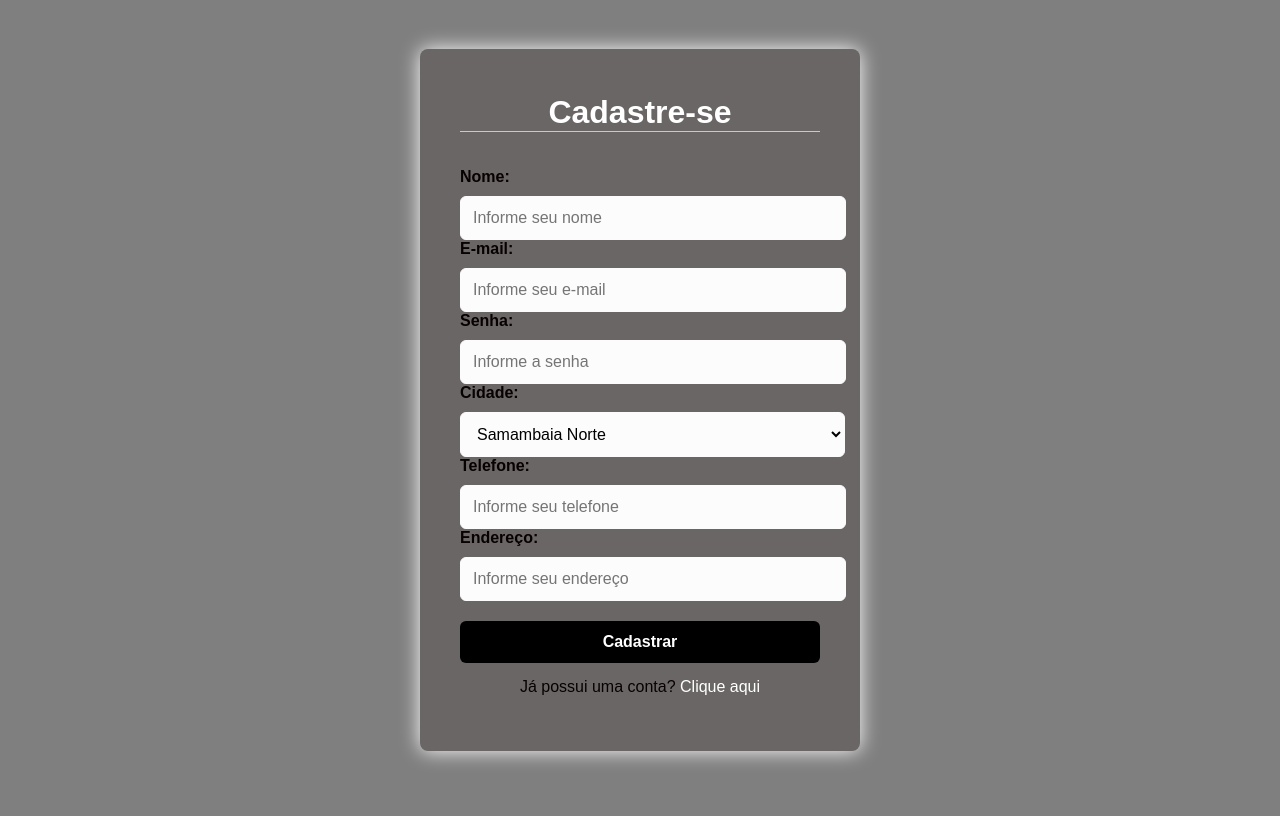
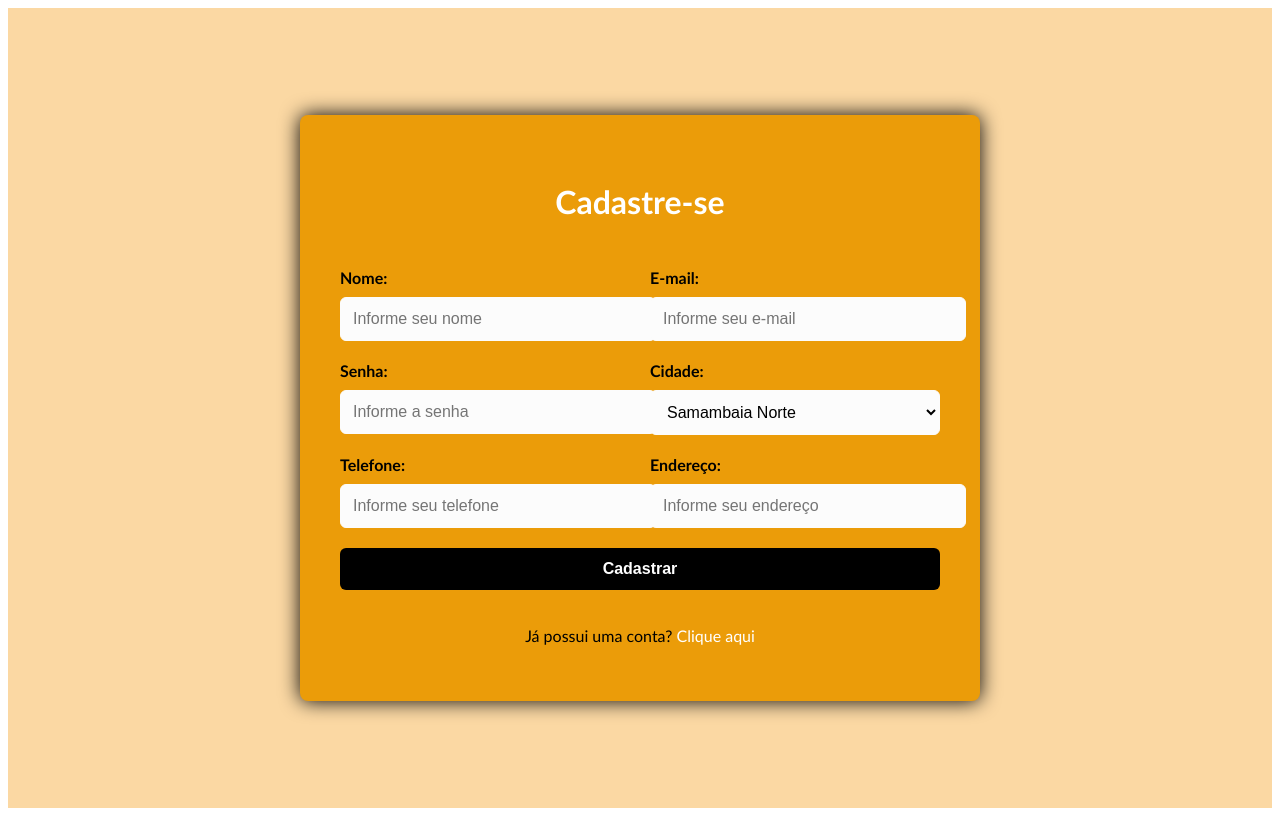
Before and after one commit to leandro4040/cadastro, a PHP site: page / in a window 1280 px wide. Before the commit the page ends 763 px from the top, so only its background shows below. Run offline with PHP 8.4, Linux system fonts and the light colour scheme.

Commit message:
Update cadastrar.css

```diff
--- a/cadastrar.css
+++ b/cadastrar.css
@@ -1,130 +1,75 @@
-/* Define o estilo do corpo da página */
-body {
-    font-family: Arial, sans-serif; /* Define a fonte padrão */
-    margin: 0; /* Remove a margem padrão */
-    padding: 0; /* Remove o preenchimento padrão */
-    background-image: url(''); /* Define a imagem de fundo */
+/* Estilo geral do formulário */
+        .register {
+            display: flex;
+            justify-content: center;
+            align-items: center;
+            min-height: 100vh;
+            background: rgba(248, 178, 72, 0.5);
+            font-family: 'Gill Sans', 'Gill Sans MT', Calibri, 'Trebuchet MS', sans-serif;
         }
 
-/* Define o estilo do contêiner de registro */
-.register {
-    display: flex; /* Usa flexbox para layout */
-    align-items: center; /* Alinha os itens ao centro verticalmente */
-    justify-content: center; /* Alinha os itens ao centro horizontalmente */
-    min-height: 100vh; /* Define a altura mínima como 100% da altura da viewport */
-    background: rgba(0, 0, 0, 0.5); /* Define um fundo semi-transparente */
-    font-family: 'Poppins', sans-serif; /* Define a fonte para o contêiner */
+        form {
+            display: grid;
+            grid-template-columns: 1fr 1fr; /* Divide em duas colunas */
+            grid-gap: 20px; /* Espaçamento entre as colunas */
+            width: 600px;
+            background: #eb9c09;
+            padding: 40px;
+            border-radius: 8px;
+            box-shadow: 0 0 20px 0 #000000;
         }
 
-/* Define o estilo do formulário dentro do contêiner de registro */
-.register form {
-    width: 360px; /* Define a largura do formulário */
-    background: #6b6666; /* Define a cor de fundo do formulário */
-    padding: 40px; /* Define o preenchimento interno */
-    border-radius: 8px; /* Arredonda os cantos */
-    box-shadow: 0 0 20px 0 #ffffff; /* Adiciona uma sombra ao redor do formulário */
+        form h2 {
+            color: #ffffff;
+            font-size: 2em;
+            font-weight: 600;
+            text-align: center;
+            grid-column: span 2; /* Faz com que o título ocupe as duas colunas */
         }
 
-/* Define o estilo do botão "Continuar" */
-.register input[type="button"] {
-    width: 100%; /* Define a largura como 100% do contêiner pai */
-    padding: 12px; /* Define o preenchimento interno */
-    border: none; /* Remove a borda */
-    border-radius: 6px; /* Arredonda os cantos */
-    background: #000000; /* Define a cor de fundo */
-    color: #ffffff; /* Define a cor do texto */
-    font-size: 1em; /* Define o tamanho da fonte */
-    font-weight: bold; /* Define a espessura da fonte */
-    cursor: pointer; /* Define o cursor como ponteiro */
-    margin-top: 20px; /* Define a margem superior */
+        /* Estilo dos campos de entrada */
+        input[type="text"],
+        input[type="password"],
+        select {
+            width: 100%;
+            padding: 12px;
+            margin-top: 10px;
+            background: rgb(252, 252, 252);
+            border: 1px solid rgb(252, 252, 252);
+            border-radius: 6px;
+            font-size: 1em;
         }
 
-/* Define o estilo do botão "Continuar" quando o mouse está sobre ele */
-.register input[type="button"]:hover {
-    background: #6f726d; /* Define a cor de fundo do formulário */
-
+        input[type="text"]:focus,
+        input[type="password"]:focus,
+        select:focus {
+            border: 1px solid #000000;
+            outline: none;
         }
 
-/* Define o estilo do título dentro do formulário */
-.register h2 {
-    color: #ffffff; /* Define a cor do texto */
-    font-size: 2em; /* Define o tamanho da fonte */
-    margin-bottom: 20px; /* Define a margem inferior */
-    font-weight: 600; /* Define a espessura da fonte */
-    text-align: center; /* Centraliza o texto */
-    margin-top: 5px; /* Define a margem superior */
-    border-bottom: 1px solid rgb(202, 200, 200); /* Adiciona uma borda inferior */
-    margin-bottom: 10%; /* Define a margem inferior */
+        /* Estilo do botão de submit */
+        input[type="submit"] {
+            width: 100%;
+            padding: 12px;
+            border: none;
+            border-radius: 6px;
+            background: #000000;
+            color: #ffffff;
+            font-size: 1em;
+            font-weight: bold;
+            cursor: pointer;
         }
 
-/* Define o estilo dos rótulos dentro do formulário */
-.register label {
-    font-weight: 500; /* Define a espessura da fonte */
-    color: #080101; /* Define a cor do texto */
+        input[type="submit"]:hover {
+            background: #c7b462;
         }
 
-/* Define o estilo dos campos de texto e senha dentro do formulário */
-.register input[type="text"],
-.register input[type="password"] {
-    width: 100%; /* Define a largura como 100% do contêiner pai */
-    padding: 12px; /* Define o preenchimento interno */
-    margin-top: 10px; /* Define a margem superior */
-    background: rgb(252, 252, 252); /* Define a cor de fundo */
-    border: 1px solid rgb(252, 252, 252); /* Define a cor da borda */
-    border-radius: 6px; /* Arredonda os cantos */
-    font-size: 1em; /* Define o tamanho da fonte */
+        /* Estilo do link */
+        p a {
+            color: #ffffff;
+            text-decoration: none;
         }
 
-/* Define o estilo dos campos de texto e senha quando estão em foco */
-.register input[type="text"]:focus,
-.register input[type="password"]:focus {
-    border: 1px solid #000000; /* Define a cor da borda quando em foco */
-    outline: none; /* Remove o contorno padrão */
+        p a:hover {
+            color: #0044ff;
         }
-
-.register select {
-    width: 107%; /* Define a largura como 100% do contêiner pai */
-    padding: 12px; /* Define o preenchimento interno */
-    margin-top: 10px; /* Define a margem superior */
-    background: rgb(252, 252, 252); /* Define a cor de fundo */
-    border: 1px solid rgb(252, 252, 252); /* Define a cor da borda */
-    border-radius: 6px; /* Arredonda os cantos */
-    font-size: 1em; /* Define o tamanho da fonte */
-}
-
-/* Define o estilo do botão de envio */
-.register input[type="submit"] {
-    width: 100%; /* Define a largura como 100% do contêiner pai */
-    padding: 12px; /* Define o preenchimento interno */
-    border: none; /* Remove a borda */
-    border-radius: 6px; /* Arredonda os cantos */
-    background: #000000; /* Define a cor de fundo */
-    color: #ffffff; /* Define a cor do texto */
-    font-size: 1em; /* Define o tamanho da fonte */
-    font-weight: bold; /* Define a espessura da fonte */
-    cursor: pointer; /* Define o cursor como ponteiro */
-    margin-top: 20px; /* Define a margem superior */
-}
-
-/* Define o estilo do botão de envio quando o mouse está sobre ele */
-.register input[type="submit"]:hover {
-    background: #6f726d; /* Muda a cor de fundo ao passar o mouse */
-}
-
-/* Define o estilo dos parágrafos dentro do formulário */
-.register p {
-    margin: 15px 0; /* Define a margem superior e inferior */
-    color: #080101; /* Define a cor do texto */
-}
-
-/* Define o estilo dos links dentro dos parágrafos */
-.register p a {
-    color: #ffffff; /* Define a cor do link */
-    text-decoration: none; /* Remove a sublinha */
-    font-weight: 500; /* Define a espessura da fonte */
-}
-
-/* Define o estilo dos links quando o mouse está sobre eles */
-.register p a:hover {
-    color: #000000; /* Muda a cor do link ao passar o mouse */
-}
```
Lines whose indentation alone changed are shown as unchanged.
